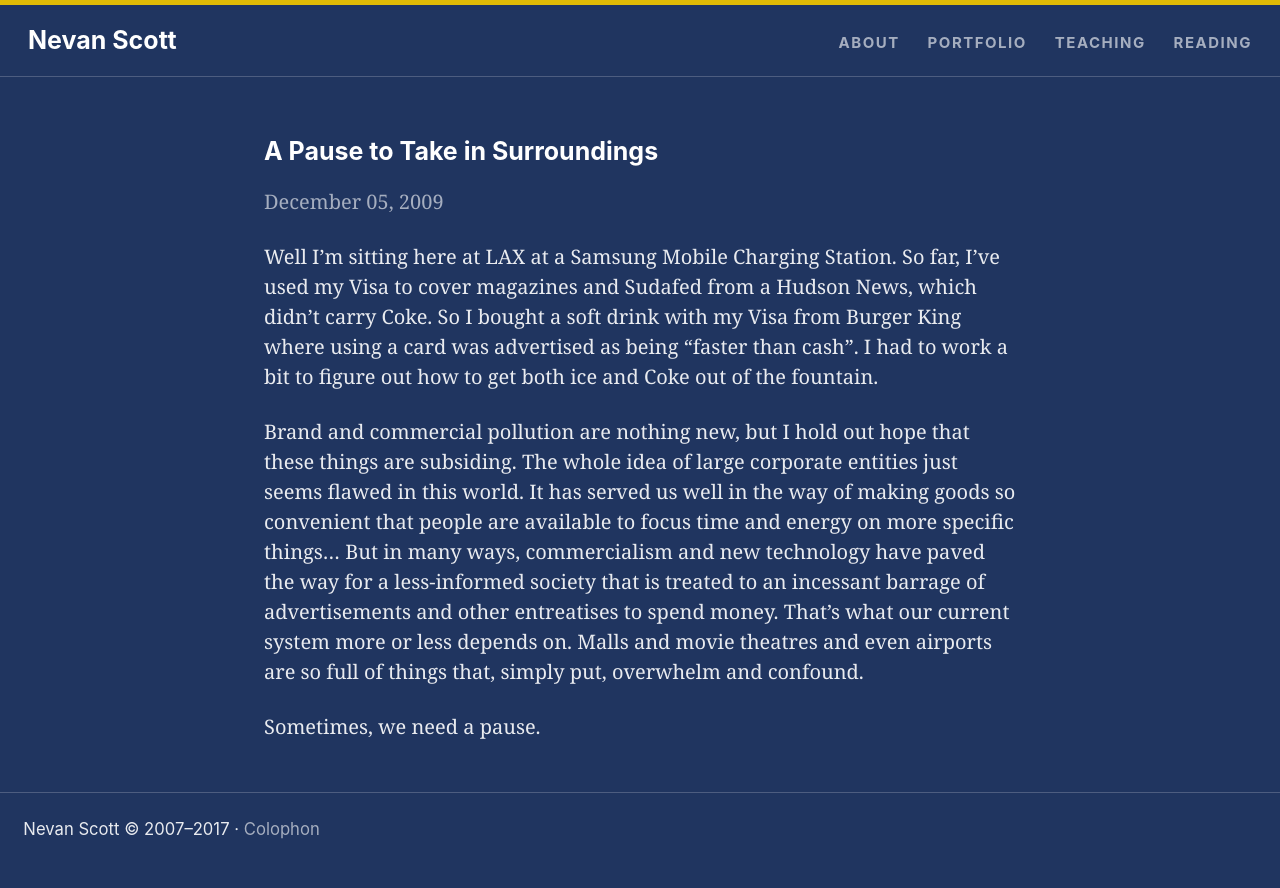
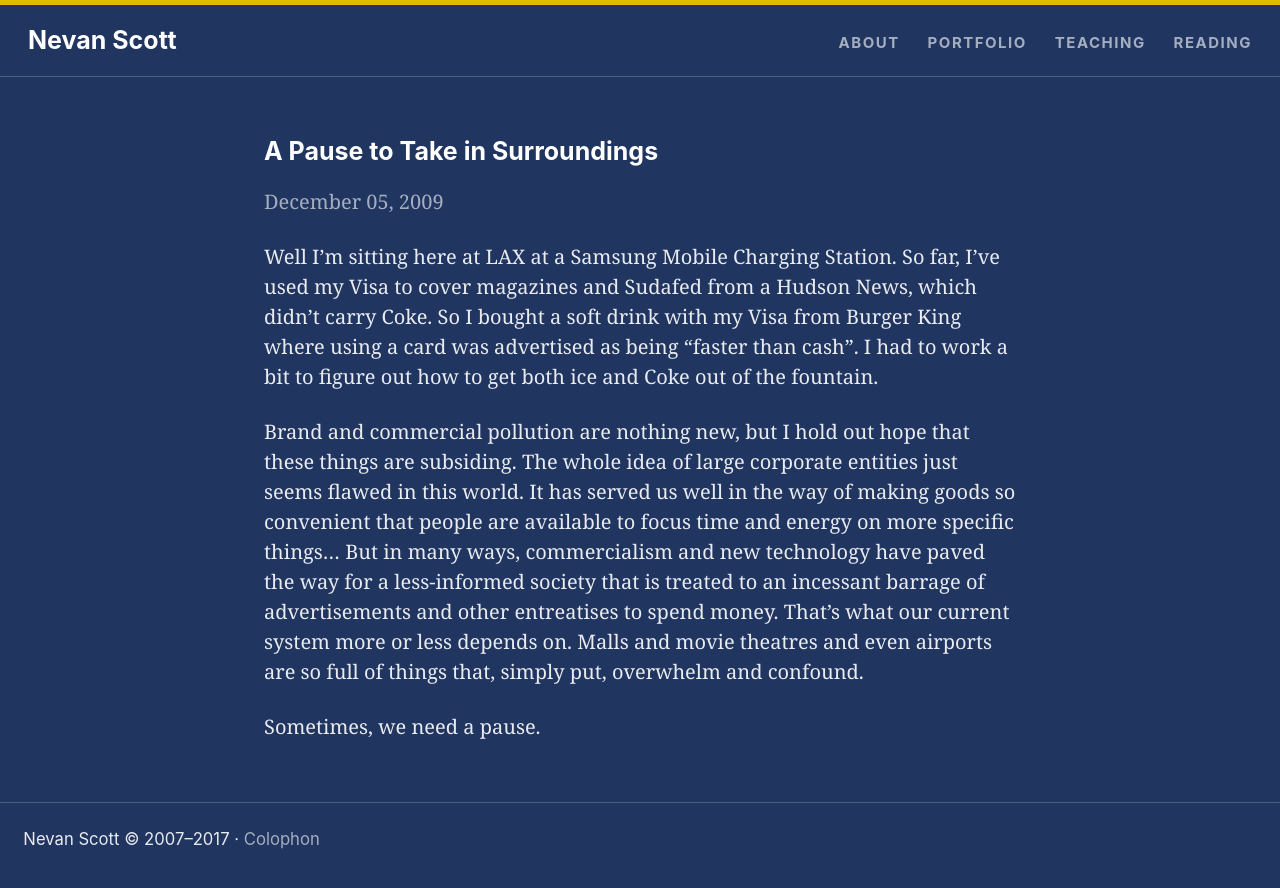
Before and after one commit to nevanscott/nevanscott.github.io, a Jekyll site: the page built from _posts/journal/2009-12-05-pause.md, in a window 1280 px wide. Shown: the top 888 px of the page. Built offline with Jekyll 4.4.1, drawn with Linux system fonts in a browser that asks for light colours.

Commit message:
adds spacing between articles

```diff
--- a/_includes/main.scss
+++ b/_includes/main.scss
@@ -47,6 +47,12 @@ main >, section >, article > {
     margin-left: auto;
     margin-right: auto;
     max-width: 47rem;
+	}
+}
+article {
+  margin-bottom: 2.8em;
+	@media #{$ssm} {
+	  margin-bottom: 3em;
 	}
 }
 
```
